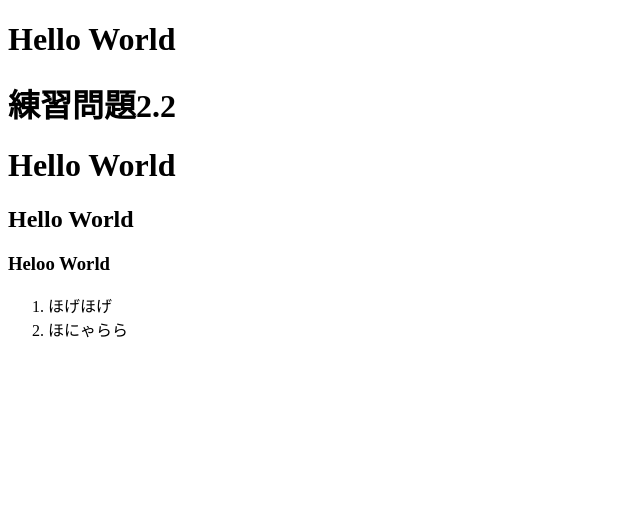
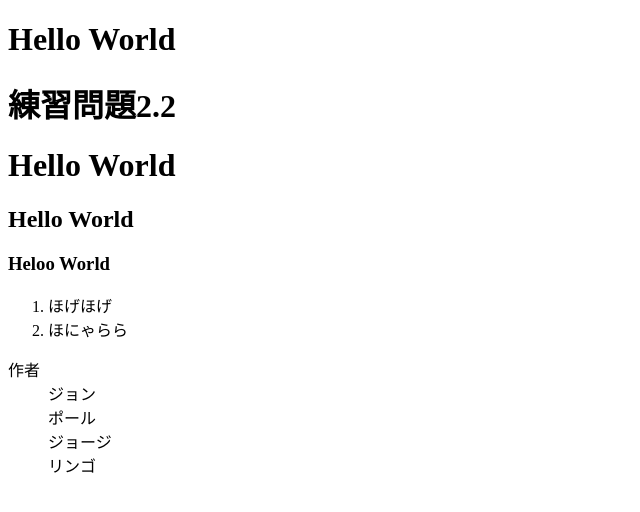
Before and after one commit to Vqitr/Web-1, a plain HTML site: page index.html in a window 1280 px wide. Shown: the whole page, without its empty margins (0-640 px from the left). Drawn offline with Linux system fonts and the light colour scheme.

Commit message:
Update index.html

```diff
--- a/index.html
+++ b/index.html
@@ -15,5 +15,12 @@
                     <li>ほげほげ</li>
                     <li>ほにゃらら</li>
                 </ol>
+                <dl>
+                    <dt>作者</dt>
+                    <dd>ジョン</dd>
+                    <dd>ポール</dd>
+                    <dd>ジョージ</dd>
+                    <dd>リンゴ</dd>
+                </dl>
             </body>
             </html>
```
